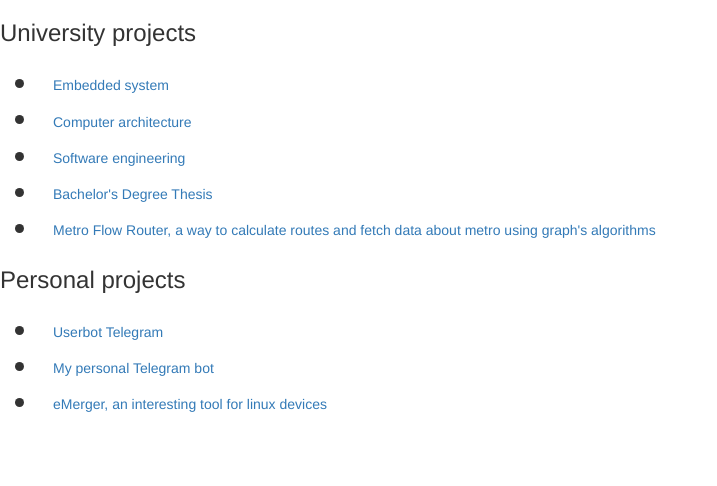
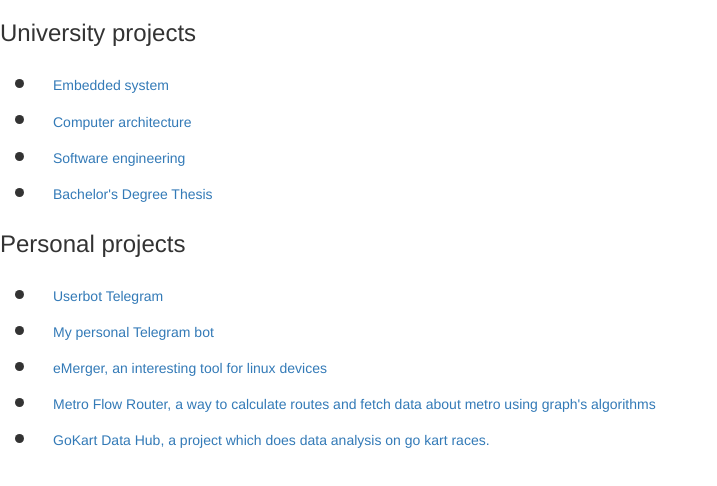
Before and after one commit to MasterCruelty/mastercruelty.github.io, a plain HTML site: page src/progetti.html in a window 1280 px wide. Shown: the whole page, without its empty margins (0-717 px from the left). Drawn offline with nearby package versions, Linux system fonts and the light colour scheme.

Commit message:
Moved link; add link

```diff
--- a/src/progetti.html
+++ b/src/progetti.html
@@ -14,7 +14,6 @@
 				<li><button id="computer_architecture" type="submit" class="btn btn-link" onclick="window.open('https://www.github.com/MasterCruelty/halflifeassembly')">Computer architecture</button></li>
 				<li><button id="software_engineering" type="submit" class="btn btn-link" onclick="window.open('https://www.github.com/MasterCruelty/bikesharingproject')">Software engineering</button></li>
 				<li><button id="thesis" type="submit" class="btn btn-link" onclick="window.open('https://github.com/MasterCruelty/Thesis-IAC')">Bachelor's Degree Thesis</button>
-				<li><button id="metroflowrouter" type="submit" class="btn btn-link" onclick="window.open('https://github.com/MasterCruelty/MetroFlowRouter')">Metro Flow Router, a way to calculate routes and fetch data about metro using graph's algorithms</button>
 			</ul>
 		</h2>
 		<h3>Personal projects</h3>
@@ -23,6 +22,8 @@
 				<li><button id="userbot_telegram" type="submit" class="btn btn-link" onclick="window.open('https://www.github.com/MasterCruelty/my-tg-app')">Userbot Telegram</button></li>
 				<li><button id="bot_telegram" type="submit" class="btn btn-link" onclick="window.open('https://www.github.com/MasterCruelty/robbot')">My personal Telegram bot</button></li>
 				<li><button id="emerger" type="submit" class="btn btn-link" onclick="window.open('https://www.github.com/MasterCruelty/emerger')">eMerger, an interesting tool for linux devices</button></li>
+				<li><button id="metroflowrouter" type="submit" class="btn btn-link" onclick="window.open('https://github.com/MasterCruelty/MetroFlowRouter')">Metro Flow Router, a way to calculate routes and fetch data about metro using graph's algorithms</button>
+				<li><button id="gokartdatahub" type="submit" class="btn btn-link" onclick="window.open('https://github.com/MasterCruelty/gokart-data-hub')">GoKart Data Hub, a project which does data analysis on go kart races.</button>
 			</ul>
 		</h2>
 	</body>
```
